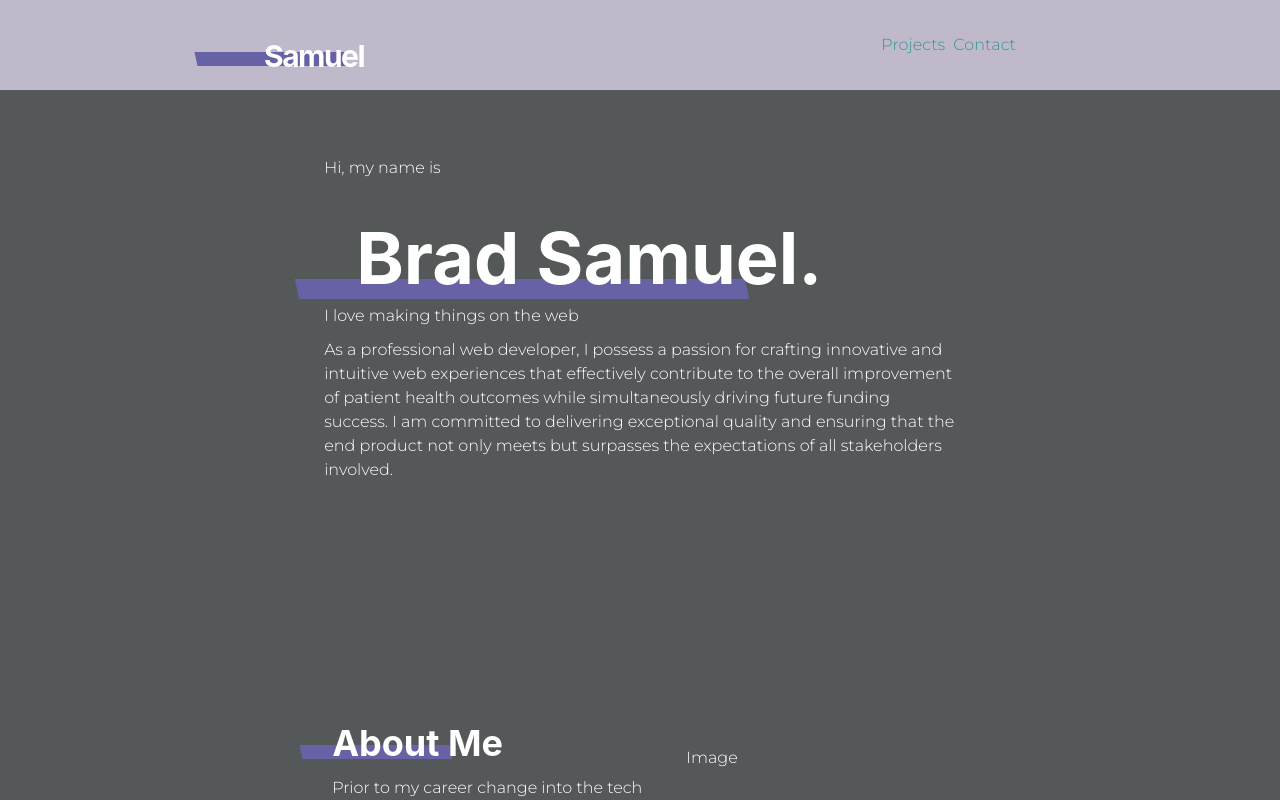
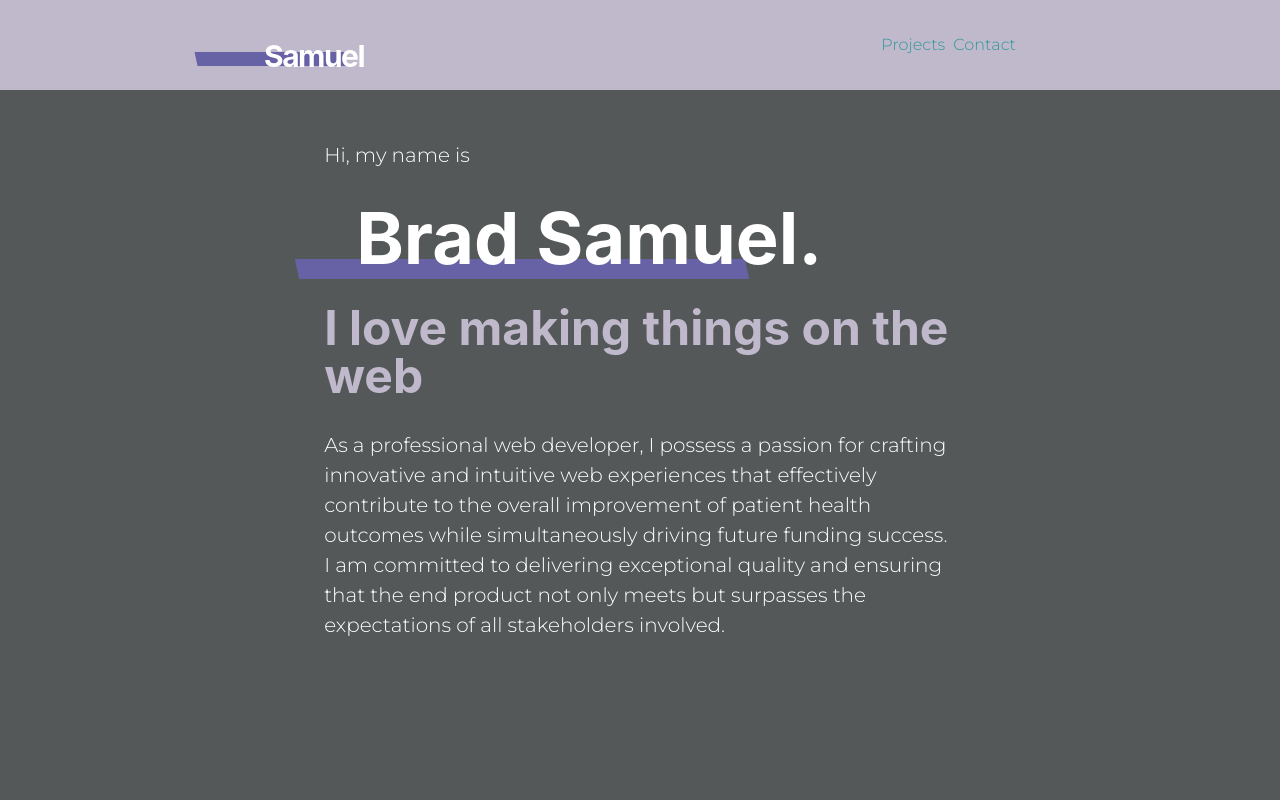
Before and after one commit to Brad-Sam25/Brad-Sam25-portfolio, a React (Vite) app in the folder Brad-Sam-portfolio/: page / in a window 1280 px wide. Shown: the top 800 px of the page. Built offline with nearby package versions, Linux system fonts and the light colour scheme.

Commit message:
Start of content on project page

```diff
--- a/Brad-Sam-portfolio/lib/theme.js
+++ b/Brad-Sam-portfolio/lib/theme.js
@@ -9,8 +9,8 @@ const styles = {
           bg: '#555859',
           fontFamily: `'Montserrat', sans-serif`,
           color: 'white',
-          height: 100,
-          weight: 100
+          // height: 100,
+          // weight: 100
         },
         // styles for the `a`
         a: {
--- a/Brad-Sam-portfolio/src/components/layouts/RouteLayout.jsx
+++ b/Brad-Sam-portfolio/src/components/layouts/RouteLayout.jsx
@@ -9,7 +9,7 @@ const RouteLayout = () => {
     <>
       <Box as='main' pb={8}>
         <NavBar />
-        <Container maxW="container.md" pt={14}>
+        <Container maxW="4xl" pt={10}>
            <Outlet />
            <Footer />
         </Container>
--- a/Brad-Sam-portfolio/src/pages/Home/Home.jsx
+++ b/Brad-Sam-portfolio/src/pages/Home/Home.jsx
@@ -5,12 +5,14 @@ const Home = () => {
 	return (
 		<Container as="section" maxW="4xl">
 			<Container as='div' p="100px 0px">
-				<Text pb="10px" >Hi, my name is </Text>
-				<Heading as="h1" pb="10px" size="4xl">
+				<Text fontSize='xl'>Hi, my name is </Text>
+				<Heading as="h1" pb="10px" size="4xl" m='0px'>
 					Brad Samuel.
 				</Heading>
-				<Text pb="10px">I love making things on the web</Text>
-				<Text pb="10px">
+				<Heading as="h4" pb="10px" size="2xl" m='20px 0px 0px' color='#C0B9CC'>
+					I love making things on the web
+				</Heading>
+				<Text pb="10px" fontSize='xl' m='20px 0px 0px'>
 					As a professional web developer, I possess a passion for crafting
 					innovative and intuitive web experiences that effectively contribute to
 					the overall improvement of patient health outcomes while simultaneously
--- a/Brad-Sam-portfolio/src/pages/Projects/Projects.jsx
+++ b/Brad-Sam-portfolio/src/pages/Projects/Projects.jsx
@@ -1,8 +1,17 @@
+import { Container, Heading } from '@chakra-ui/react'
 import React from 'react'
 
 const Projects = () => {
   return (
-    <div>Projects</div>
+    <>
+      <Container as="section" maxW="4xl">
+        <Container as='div' p="100px 0px 0px" centerContent>
+          <Heading as="h1" size="2xl">
+            Projects
+          </Heading>
+        </Container>
+      </Container>
+    </>
   )
 }
 
```
